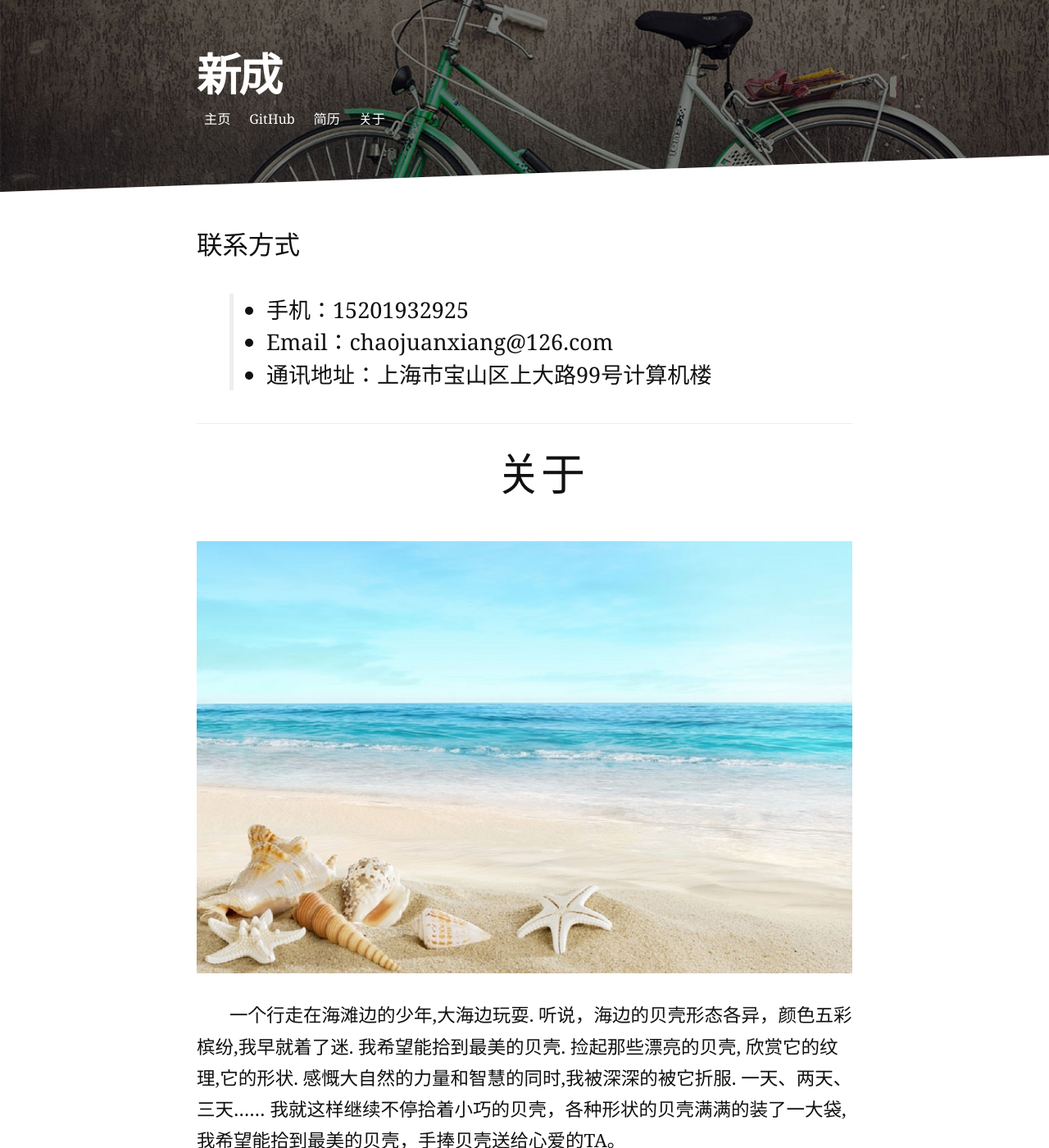
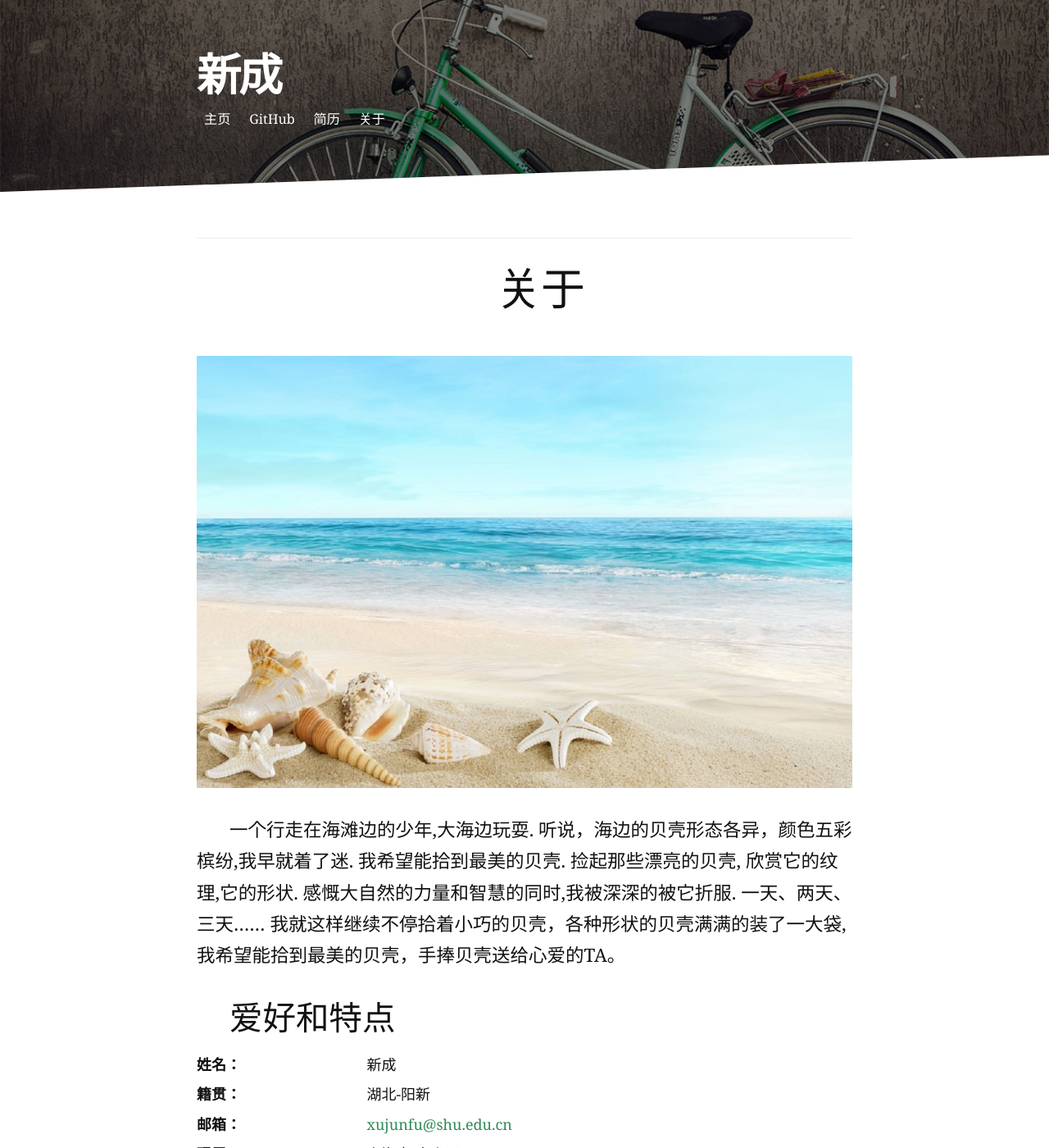
Before and after one commit to JunFuXu/JunFuXu.github.io, a Jekyll site: the page built from about.md, in a window 1280 px wide and 1400 px high. Shown: the whole window at 82% size. Built offline with Jekyll 4.4.1, drawn with Linux system fonts in a browser that asks for light colours; Markdown is read by kramdown in place of the engine named in the settings.

Commit message:
Signed-off-by: xujunfu <xujunfu@shu.edu.cn>

```diff
--- a/about.md
+++ b/about.md
@@ -2,12 +2,6 @@
 layout: default
 title: 关于 新成
 ---
-
-
-### 联系方式
->- 手机：15201932925
->- Email：chaojuanxiang@126.com
->- 通讯地址：上海市宝山区上大路99号计算机楼
 
 ---
 
@@ -17,7 +11,6 @@ title: 关于 新成
 	<img src="{{ '/assets/img/shell.jpg' | prepend: site.baseurl }}" alt="">
 	<p class="intro">一个行走在海滩边的少年,大海边玩耍. 听说，海边的贝壳形态各异，颜色五彩槟纷,我早就着了迷. 我希望能拾到最美的贝壳. 捡起那些漂亮的贝壳, 欣赏它的纹理,它的形状. 感慨大自然的力量和智慧的同时,我被深深的被它折服. 一天、两天、三天…… 我就这样继续不停拾着小巧的贝壳，各种形状的贝壳满满的装了一大袋,我希望能拾到最美的贝壳，手捧贝壳送给心爱的TA。</p>
 	<h2>爱好和特点</h2>
-	<div>
     <div class="row">
       <label class="col-sm-3 control-label">姓名：</label>
       <div class="col-sm-6">新成</div>
@@ -50,6 +43,4 @@ title: 关于 新成
       <label class="col-sm-3 control-label">签名：</label>
       <div class="col-sm-6">天地不仁,以万物为刍狗</div>
     </div>
-  </div>
-
 </div>
```
